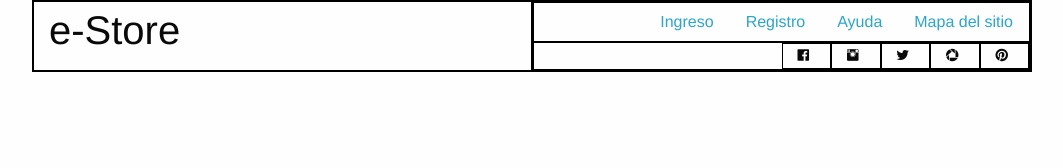
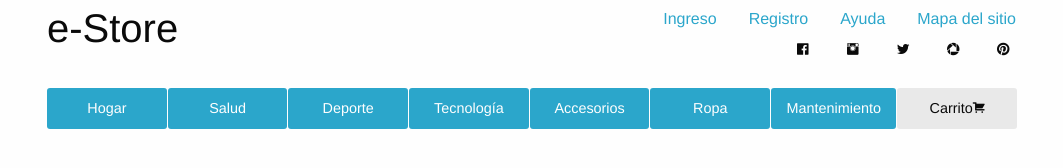
Before and after one commit to gerssontao/Foundation_U3_L2_3.9, a plain HTML site: page index.html in a window 1280 px wide. Shown: the whole page, without its empty margins (108-1171 px from the left). Drawn offline with Linux system fonts and the light colour scheme.

Commit message:
Punto 5
Añade, en la siguiente fila, un elemento de Foundation llamado ‘button group’ que ocupe todo el ancho de la misma. El último elemento debe tener un estilo diferente al de los demás y debe incluir un ícono de carrito de compras,

```diff
--- a/css/app.css
+++ b/css/app.css
@@ -1,3 +1,3 @@
 div {
-  border: 1px solid black;
+  /*border: 1px solid black;*/
 }
--- a/index.html
+++ b/index.html
@@ -33,6 +33,20 @@
         </div>
       </div>
     </div>
+    .<div class="row">
+      <div class="columns">
+        <div class="button-group expanded">
+          <a href="#" class="button">Hogar</a>
+          <a href="#" class="button">Salud</a>
+          <a href="#" class="button">Deporte</a>
+          <a href="#" class="button">Tecnología</a>
+          <a href="#" class="button">Accesorios</a>
+          <a href="#" class="button">Ropa</a>
+          <a href="#" class="button">Mantenimiento</a>
+          <a href="#" class="button secondary">Carrito<i class="fi-shopping-cart"></i></a>
+        </div>
+      </div>
+    </div>
 
     <script src="js/vendor/jquery.js"></script>
     <script src="js/vendor/what-input.js"></script>
```
